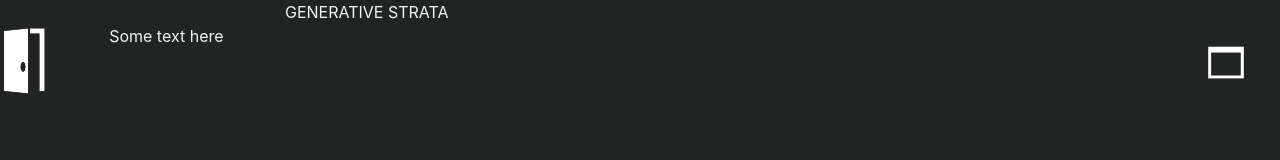
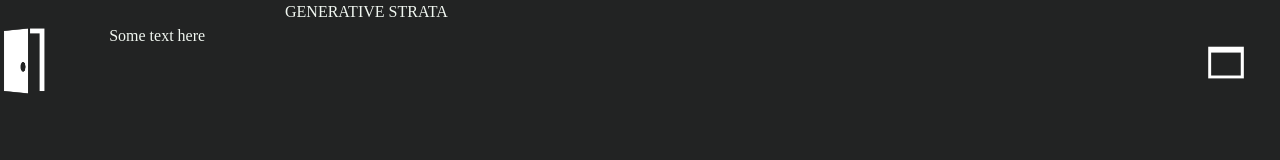
Before and after one commit to perfidiousscript/generative_strata, a Next.js app: page / in a window 1280 px wide. Shown: the top 160 px of the page. Built offline with nearby package versions, Linux system fonts and the light colour scheme; a web font is replaced by a local one.

Commit message:
pulls in happy-times font and fixes Avara url

```diff
--- a/styles/globals.css
+++ b/styles/globals.css
@@ -15,9 +15,15 @@ a {
   box-sizing: border-box;
   background-color: #222323;
   color: #f0f6f0;
+  font-family: Happy-Times;
 }
 
 @font-face {
   font-family: Avara-Black;
-  src: (../Avara-Black.otf);
+  src: url(/fonts/Avara-Black.otf);
 }
+
+@font-face {
+  font-family: Happy-Times;
+  src: url(/fonts/happy-times-NG_regular_master.otf);
+}
```
